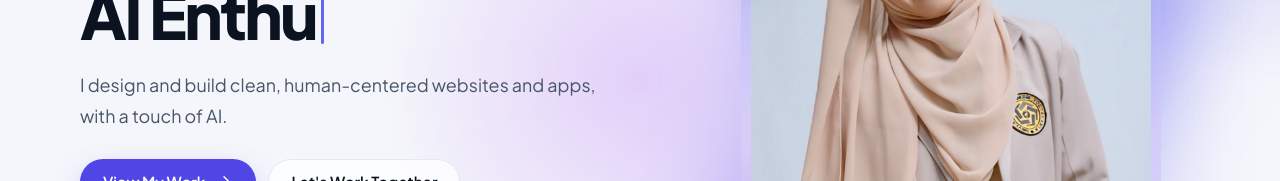
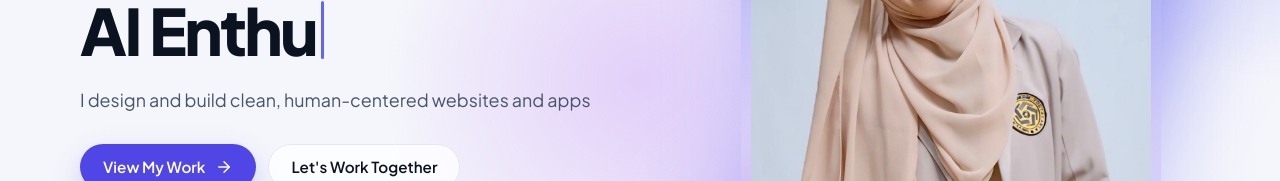
Before and after one commit to putrisadiyah19/portfolio-putri, a Vue app: page / in a window 1280 px wide. Shown: the part 323-504 px from the top of the page. Built offline with nearby package versions, Linux system fonts and the light colour scheme; no server answers.

Commit message:
update hero text

```diff
--- a/src/components/HeroSection.vue
+++ b/src/components/HeroSection.vue
@@ -91,7 +91,7 @@ watch(reducedMotion, (reduced) => {
         </h1>
 
         <p class="hero__sub">
-          I design and build clean, human-centered websites and apps, with a touch of AI.
+          I design and build clean, human-centered websites and apps
         </p>
 
         <div class="hero__actions">
```
